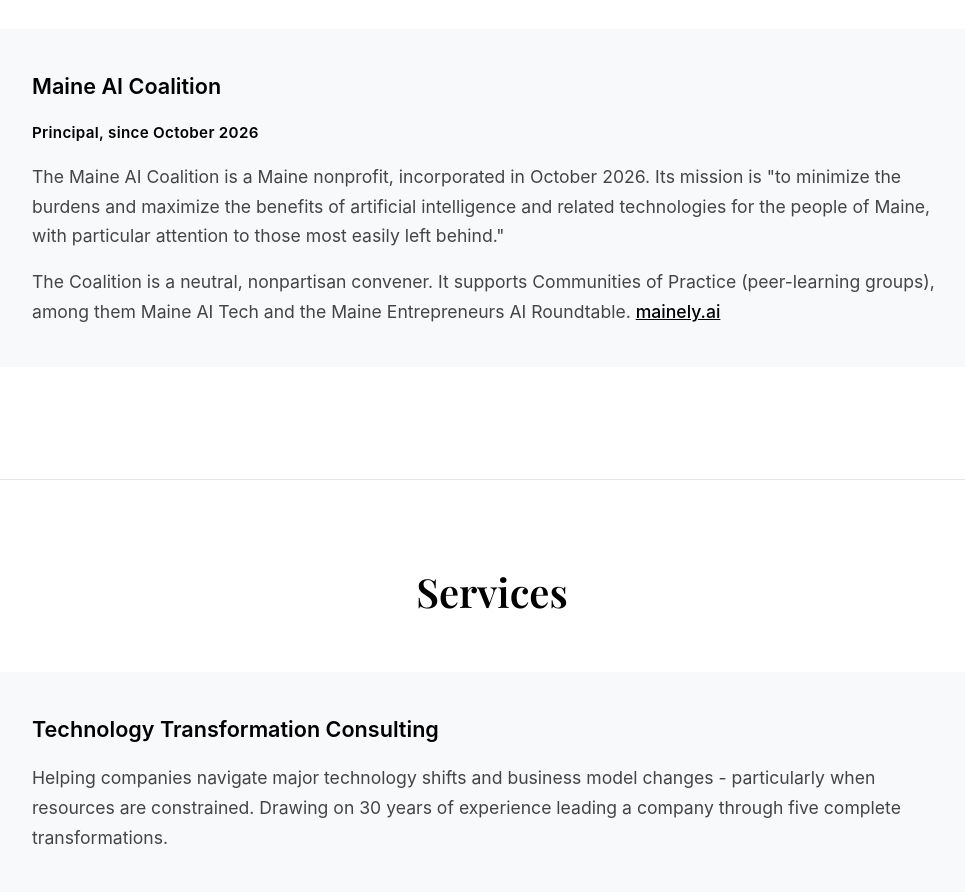
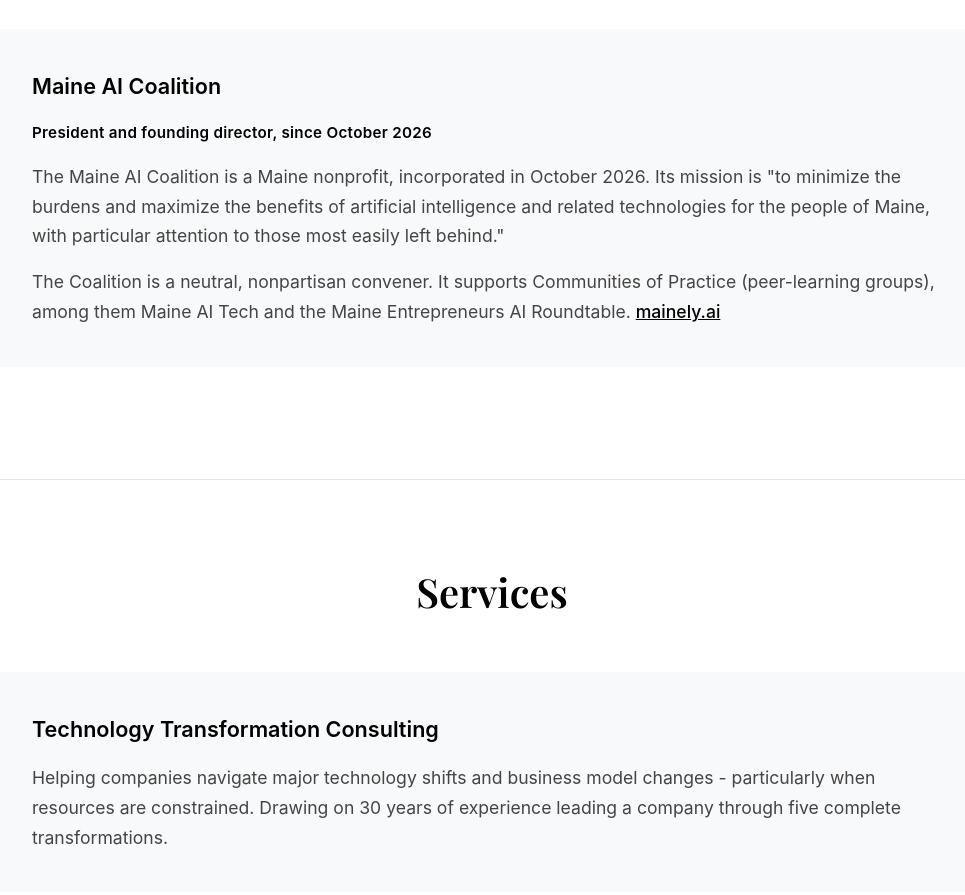
Before and after one commit to fkittredge/KittredgeWebsite, an Eleventy site: page src/index.html in a window 1280 px wide. Shown: the part 3085-3980 px from the top of the page, without its empty margins (148-1113 px from the left). Built offline with nearby package versions, Linux system fonts and the light colour scheme; Eleventy itself is replaced by a stand-in of ours; files that its build step writes are made by us from their sources.

Commit message:
Revert "Title the Maine AI Coalition role Principal"
This reverts commit f92f60d2feec7526788ec0931852ab11098dcf1b.

```diff
--- a/src/index.html
+++ b/src/index.html
@@ -115,7 +115,7 @@
 
                     <div class="service-item">
                         <h3>Maine AI Coalition</h3>
-                        <p class="work-role">Principal, since October 2026</p>
+                        <p class="work-role">President and founding director, since October 2026</p>
                         <p>The Maine AI Coalition is a Maine nonprofit, incorporated in October 2026. Its mission is "to minimize the burdens and maximize the benefits of artificial intelligence and related technologies for the people of Maine, with particular attention to those most easily left behind."</p>
                         <p>The Coalition is a neutral, nonpartisan convener. It supports Communities of Practice (peer-learning groups), among them Maine AI Tech and the Maine Entrepreneurs AI Roundtable. <a href="https://mainely.ai/">mainely.ai</a></p>
                     </div>
```
Also changed, not shown: src/cv.html (+1 -1 lines).
